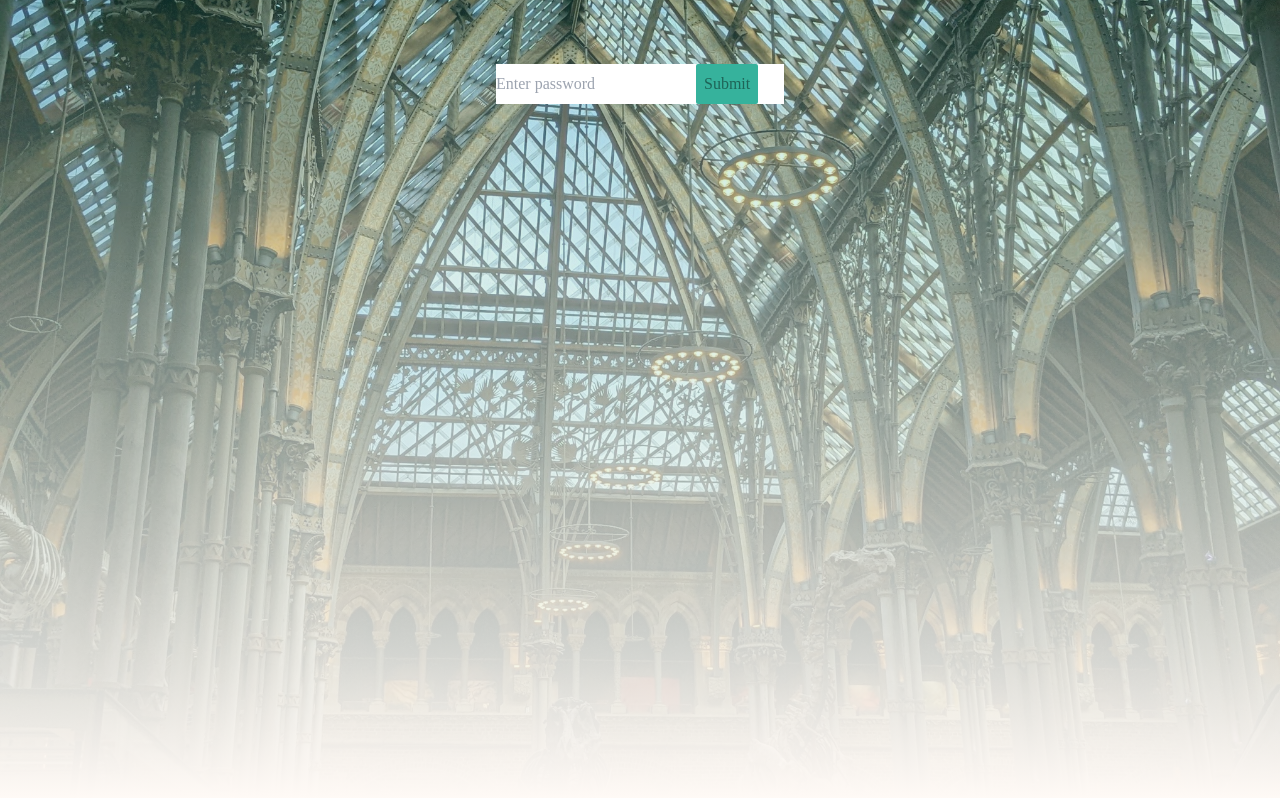
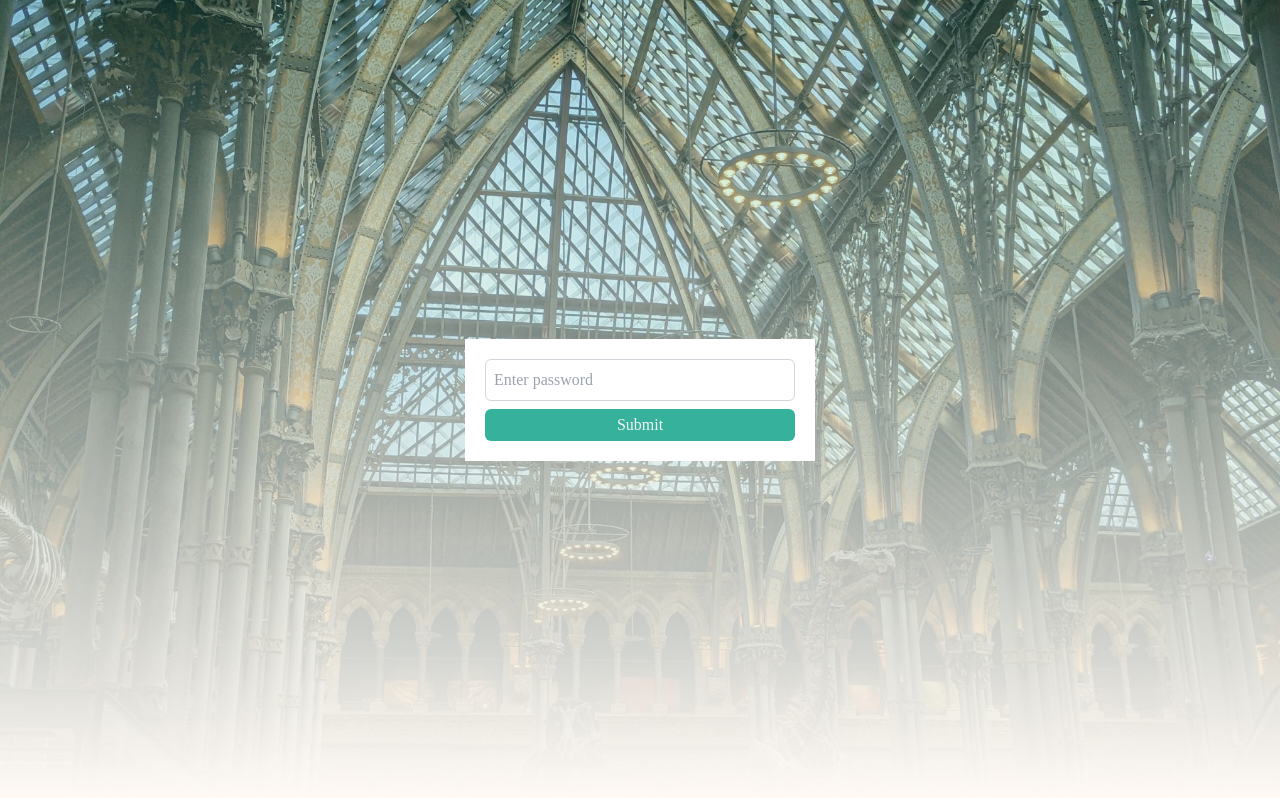
Before and after one commit to donnaphilwedding/website, a React (Create React App) app: page /#/login in a window 1280 px wide. Built offline with nearby package versions, Linux system fonts and the light colour scheme; a web font is replaced by a local one.

Commit message:
Pretend to load and display error

```diff
--- /dev/null
+++ b/src/components/Loader.tsx
@@ -0,0 +1,53 @@
+import { FC, SVGAttributes } from 'react';
+import { merge } from '../utils/merge';
+
+interface LoaderProps extends SVGAttributes<SVGElement> {}
+
+export const Loader: FC<LoaderProps> = ({ children, className, ...props }) => {
+  return (
+    <svg className={merge('', className)} {...props} viewBox="0 0 64 64" stroke="currentColor">
+      <g strokeWidth="7" strokeLinecap="round">
+        <line x1="10" x2="10">
+          <animate attributeName="y1" dur="1000ms" values="16;18;28;18;16;16" repeatCount="indefinite"></animate>
+          <animate attributeName="y2" dur="1000ms" values="48;46;36;44;48;48" repeatCount="indefinite"></animate>
+          <animate
+            attributeName="stroke-opacity"
+            dur="1000ms"
+            values="1;.4;.5;.8;1;1"
+            repeatCount="indefinite"
+          ></animate>
+        </line>
+        <line x1="24" x2="24">
+          <animate attributeName="y1" dur="1000ms" values="16;16;18;28;18;16" repeatCount="indefinite"></animate>
+          <animate attributeName="y2" dur="1000ms" values="48;48;46;36;44;48" repeatCount="indefinite"></animate>
+          <animate
+            attributeName="stroke-opacity"
+            dur="1000ms"
+            values="1;1;.4;.5;.8;1"
+            repeatCount="indefinite"
+          ></animate>
+        </line>
+        <line x1="38" x2="38">
+          <animate attributeName="y1" dur="1000ms" values="18;16;16;18;28;18" repeatCount="indefinite"></animate>
+          <animate attributeName="y2" dur="1000ms" values="44;48;48;46;36;44" repeatCount="indefinite"></animate>
+          <animate
+            attributeName="stroke-opacity"
+            dur="1000ms"
+            values=".8;1;1;.4;.5;.8"
+            repeatCount="indefinite"
+          ></animate>
+        </line>
+        <line x1="52" x2="52">
+          <animate attributeName="y1" dur="1000ms" values="28;18;16;16;18;28" repeatCount="indefinite"></animate>
+          <animate attributeName="y2" dur="1000ms" values="36;44;48;48;46;36" repeatCount="indefinite"></animate>
+          <animate
+            attributeName="stroke-opacity"
+            dur="1000ms"
+            values=".5;.8;1;1;.4;.5"
+            repeatCount="indefinite"
+          ></animate>
+        </line>
+      </g>
+    </svg>
+  );
+};
--- a/src/components/PageContainer.tsx
+++ b/src/components/PageContainer.tsx
@@ -9,7 +9,7 @@ interface PageContainerProps extends HTMLAttributes<HTMLDivElement> {
 
 export const PageContainer: FC<PageContainerProps> = ({ children, pageTitle, noHeader }) => {
   return (
-    <div className='bg-background'>
+    <div className="bg-background">
       <div
         className="fixed w-full h-[100vh] bg-cover bg-bottom top-0"
         style={{
@@ -18,13 +18,13 @@ export const PageContainer: FC<PageContainerProps> = ({ children, pageTitle, noH
         }}
       />
       <div className="fixed w-full h-[100vh] bg-gradient-to-b from-primary/25 to-background top-0" />
-      {!noHeader && <div className="fixed w-full top-0 z-50"><Header title={pageTitle}/></div>}
-      <div className="relative pt-10 md:pt-16">
-
-        <div className="md:max-w-[90%] lg:max-w-4xl mx-auto ">
-
-        {children}
+      {!noHeader && (
+        <div className="fixed w-full top-0 z-50">
+          <Header title={pageTitle} />
         </div>
+      )}
+      <div className={`relative ${noHeader ? '' : 'pt-10 md:pt-16'}`}>
+        <div className="md:max-w-[90%] lg:max-w-4xl mx-auto ">{children}</div>
       </div>
     </div>
   );
--- a/src/pages/Login.tsx
+++ b/src/pages/Login.tsx
@@ -1,30 +1,43 @@
 import { FC, useContext, useState } from 'react';
 import { useNavigate } from 'react-router-dom';
 import { UserContext, UserType } from '../components/auth/UserContext';
+import { Loader } from '../components/Loader';
 import { PageContainer } from '../components/PageContainer';
 
 export const Login: FC = () => {
   const [input, setInput] = useState<string>('');
+  const [pretendingToLoad, setPretendingToLoad] = useState<boolean>(false);
+  const [error, setError] = useState<boolean>(false);
   const { userLogin } = useContext(UserContext);
   const navigate = useNavigate();
 
   const onSubmit = () => {
     const user = userLogin(input);
+    setPretendingToLoad(true);
+    setError(false);
 
     if (user !== UserType.NONE) {
-      navigate('/');
+      setTimeout(() => navigate('/'), 800);
+    } else {
+      setTimeout(() => {
+        setPretendingToLoad(false);
+        setError(true);
+      }, 500);
     }
   };
 
   return (
     <PageContainer noHeader>
-      <div className="w-full h-full flex items-center justify-center">
-        <div className=" bg-white w-72">
+      <div className="w-full h-screen flex items-center justify-center">
+        <div className="bg-white w-[350px] p-5">
           <form onSubmit={onSubmit}>
-            <input value={input} onChange={e => setInput(e.target.value)} placeholder={'Enter password'}></input>
-            <button className="bg-primary p-2 rounded-sm" type="submit">
-              Submit
-            </button>
+            <div className="flex flex-col gap-2">
+              <input className="border border-gray-300 p-2 rounded-md" value={input} onChange={e => setInput(e.target.value)} placeholder={'Enter password'}></input>
+              {error && <div className="text-red-500">Incorrect password. Please try again.</div>}
+              <button className="bg-primary p-2 rounded-md text-gray-100 flex justify-center items-center h-8" type="submit">
+                {pretendingToLoad ? <Loader className='h-5 w-5'></Loader> : "Submit" }
+              </button>
+            </div>
           </form>
         </div>
       </div>
```
